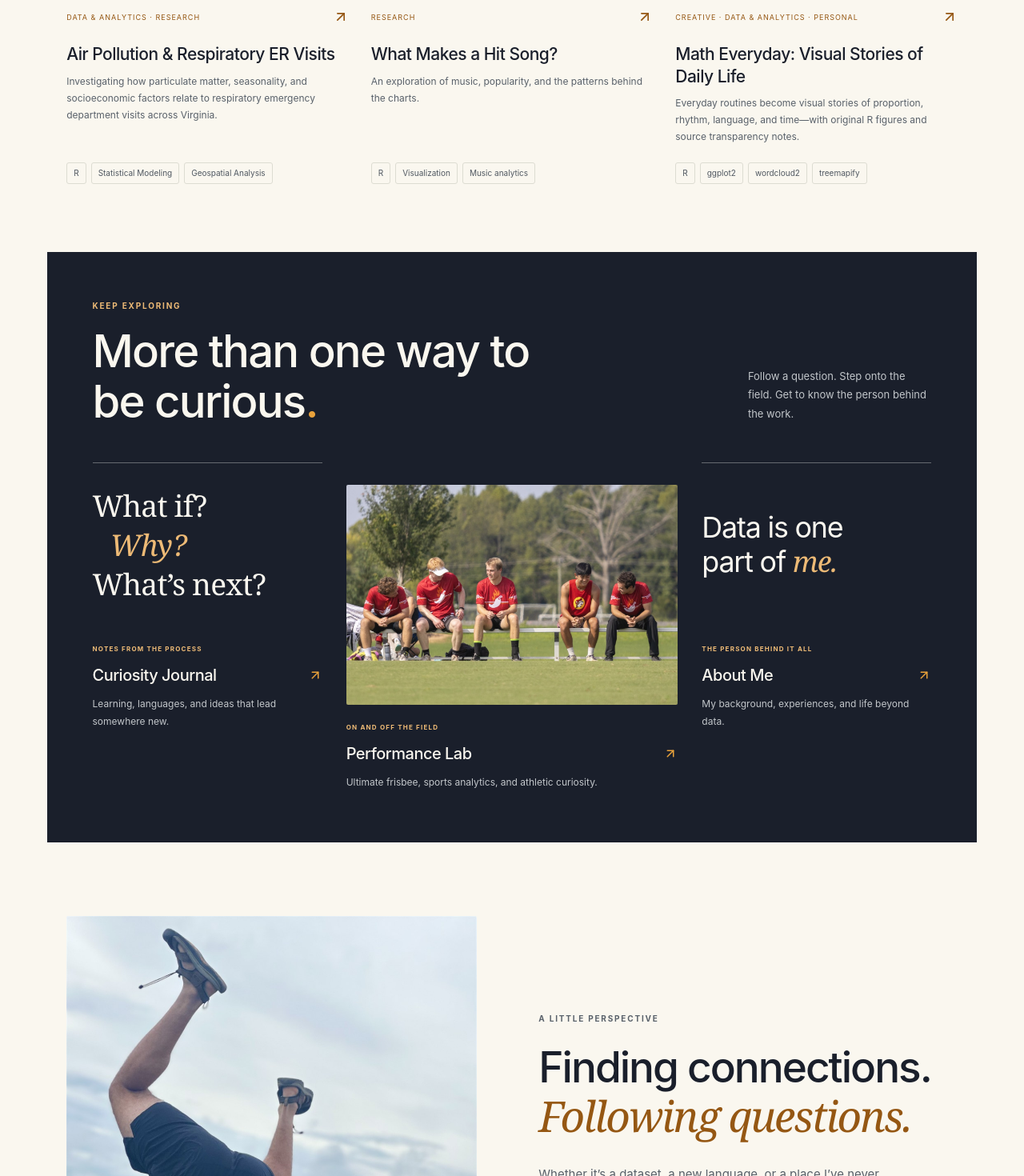
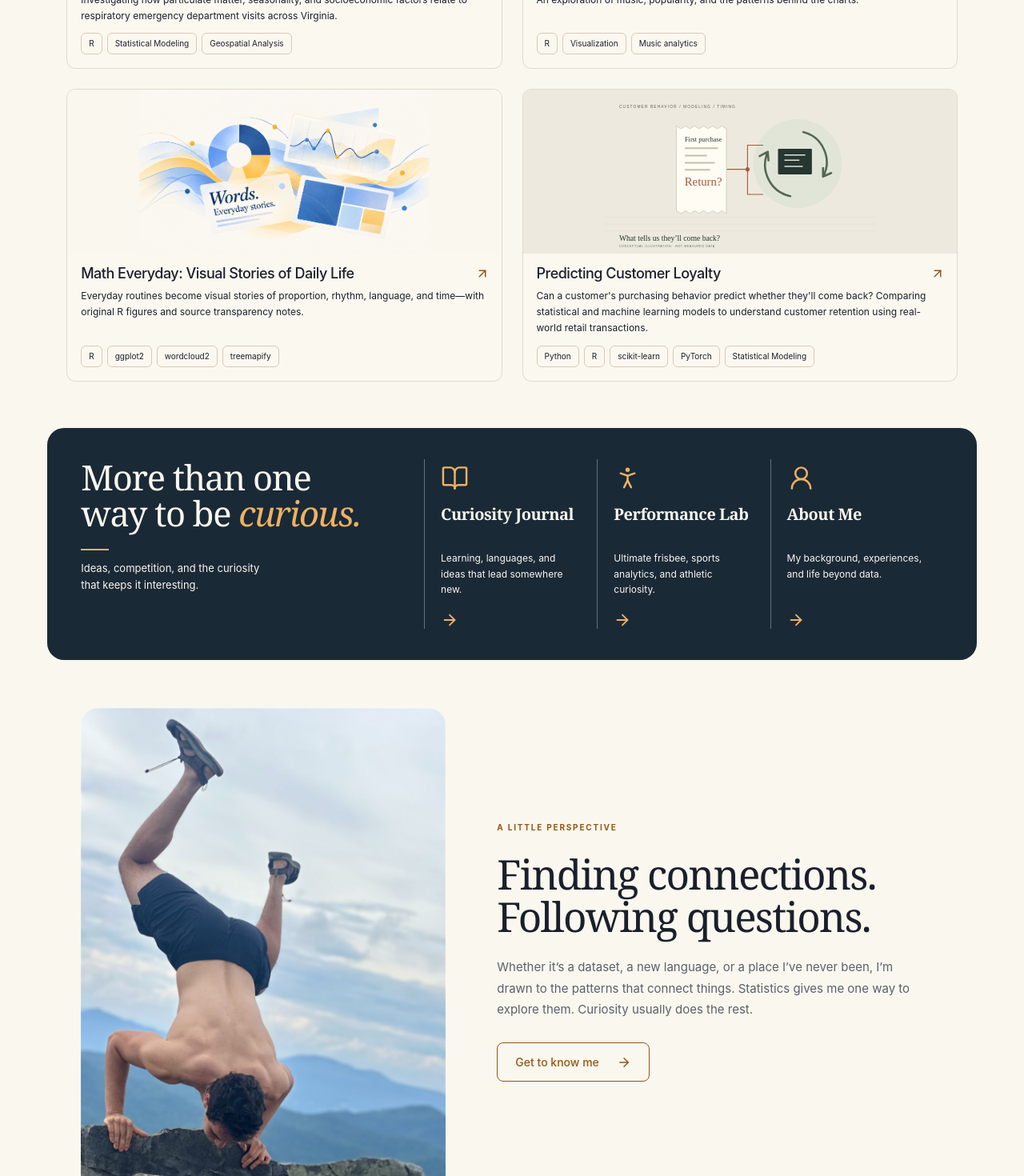
Before and after one commit to MrHim0thy/kianthomasbeer.com, a React (Vite) app: page /#/ in a window 1280 px wide. Shown: the part 1330-2800 px from the top of the page at 80% size. Built offline with nearby package versions, Linux system fonts and the light colour scheme.

Commit message:
adding curves to the homepage

```diff
--- a/src/content/projects.ts
+++ b/src/content/projects.ts
@@ -148,5 +148,5 @@ export const getProjectCategories = (project: Project) => project.categories;
 export const projects = [...projectEntries].sort((a, b) => a.displayOrder - b.displayOrder);
 // New projects are listed by default. Set published: false to keep one out of all listing filters.
 export const publishedProjects = projects.filter(project => project.published !== false);
-// Selected Work is always the first three entries from the exact same published list.
-export const featuredProjects = publishedProjects.slice(0, 3);
+// Selected Work grows with the published collection, showing at most six entries.
+export const featuredProjects = publishedProjects.slice(0, 6);
--- a/src/pages/Home.css
+++ b/src/pages/Home.css
@@ -1,51 +1,3 @@
-/* Homepage composition. Shared project metadata, cards, and terminal behavior remain unchanged. */
-.home-editorial { --home-dark-muted: #c2c6ca; }
-.home-editorial .section { padding-block: 78px 85px; }
-.home-editorial .section-heading { margin-bottom: 36px; }
-.home-editorial .section-heading h2 { font-size: clamp(32px,3.6vw,48px); line-height: 1.12; }
-/* A consistent image canvas preserves the full composition of each shared thumbnail. */
-.home-editorial .project-grid { gap: 28px; align-items: stretch; }
-.home-editorial .project-card { display: flex; flex-direction: column; min-width: 0; }
-.home-editorial .project-art { height: auto; aspect-ratio: 3 / 2; border-color: var(--line); border-radius: 3px; flex-shrink: 0; }
-.home-editorial .project-card .card-meta { margin-top: 23px; }
-.home-editorial .project-card h3 { font-size: 21px; line-height: 1.3; margin-top: 13px; }
-.home-editorial .project-card > p { line-height: 1.75; margin-bottom: 22px; }
-.home-editorial .project-card .tags { margin-top: auto; padding-top: 0; }
-.home-editorial .project-card:hover .project-art { transform: none; }
-
-/* A single dark editorial feature, rather than another row of portfolio cards. */
-.home-editorial .home-explore { background: var(--navy); color: var(--cream); padding: 60px clamp(24px,4.4vw,62px) 64px; margin-inline: -24px; }
-.home-explore .eyebrow { color: #edba76; }
-.home-explore .section-heading { gap: 40px; align-items: end; }
-.home-explore .section-heading h2 { font-size: clamp(37px,4.4vw,59px); max-width: 17ch; letter-spacing: -1.8px; }
-.home-explore .lime { color: var(--amber); }
-.home-explore .section-heading > p { max-width: 28ch; color: var(--home-dark-muted); font-size: 13px; padding-bottom: 4px; }
-.home-destinations { display: grid; grid-template-columns: .9fr 1.3fr .9fr; gap: 30px; align-items: start; margin-top: 45px; }
-.home-destination { display: block; min-width: 0; }
-.home-destination-copy { padding-top: 22px; }
-.home-destination-copy .eyebrow { font-size: 8px; letter-spacing: 1.2px; }
-.home-destination h3 { display: flex; align-items: center; justify-content: space-between; gap: 8px; margin: 12px 0 10px; font-size: 20px; color: var(--cream); }
-.home-destination h3 svg { width: 18px; flex-shrink: 0; color: var(--amber); }
-.home-destination p { font-size: 12px; color: var(--home-dark-muted); line-height: 1.8; }
-.home-journal-art { min-height: 205px; display: flex; flex-direction: column; justify-content: center; border-top: 1px solid #666a70; padding: 20px 0; gap: 8px; }
-.home-journal-art span { font-family: Georgia,serif; font-size: clamp(27px,2.9vw,41px); line-height: 1.1; letter-spacing: -.8px; }
-.home-journal-art span:nth-child(2) { color: #edba76; font-style: italic; padding-left: 22px; }
-.home-performance { margin-top: 28px; }
-.home-performance > img { display: block; width: 100%; height: auto; border-radius: 2px; }
-.home-about-art { min-height: 205px; display: flex; flex-direction: column; justify-content: center; border-top: 1px solid #666a70; padding: 20px 0; }
-.home-about-art > span { font-size: clamp(25px,2.8vw,39px); line-height: 1.17; letter-spacing: -1.2px; }
-.home-about-art em { font-family: Georgia,serif; color: #edba76; font-weight: 400; }
-.home-destination:focus-visible { outline-color: #edba76; outline-offset: 9px; }
-
-/* A large, uncropped photograph supplies the unexpected personality. */
-.home-personal { display: grid; grid-template-columns: minmax(0,1fr) minmax(0,1.02fr); align-items: center; gap: clamp(30px,6vw,85px); padding: 92px 0 82px; scroll-margin-top: 30px; }
-.home-personal-photo { margin: 0; }
-.home-personal-photo img { display: block; width: 100%; height: auto; border-radius: 2px; }
-.home-personal-photo figcaption { color: var(--muted); font-size: 11px; line-height: 1.7; margin-top: 14px; }
-.home-personal-copy h2 { margin: 24px 0 28px; font-size: clamp(36px,4.15vw,57px); line-height: 1.12; letter-spacing: -2px; }
-.home-personal-copy h2 em { color: var(--accent); font: italic 400 1em/1.12 Georgia,serif; }
-.home-personal-copy > p { max-width: 47ch; margin-bottom: 20px; font-size: 15px; }
-.home-personal-copy .text-link { margin-top: 10px; line-height: 1.8; }
 .home-capabilities { border-top: 1px solid var(--line); padding: 55px 0 85px; }
 .home-capability-grid { display: grid; grid-template-columns: repeat(3,minmax(0,1fr)); gap: 38px; }
 .home-capability { padding-right: 10px; }
@@ -72,71 +24,117 @@ footer.home-footer p, footer.home-footer > span { color: #c2c6ca; }
 footer.home-footer > a:last-child { border-color: #747983; min-width: 36px; width: 36px; height: 36px; }
 footer.home-footer a:focus-visible { outline-color: #edba76; }
 
-/* Subtle scale stays inside a fixed canvas and only runs for pointer users. */
+/* Reference-led homepage treatment; shared cards and project metadata stay reusable. */
+.home-editorial { --home-dark-muted: #d1d4d8; }
+.home-editorial .section { padding-block: 68px 58px; }
+.home-editorial .section-heading { gap: 30px; margin-bottom: 38px; }
+.home-editorial .section-heading h2 { font: 400 clamp(32px,3.7vw,51px)/1.04 Georgia,serif; letter-spacing: -1.8px; margin-top: 17px; }
+.home-editorial .section-heading .eyebrow, .home-personal .eyebrow { color: var(--accent); }
+.home-editorial .section-heading > .text-link { white-space: nowrap; flex-shrink: 0; }
+/* Four = 2×2; five = two wide + three compact; six = 3×2. */
+.home-editorial .project-grid { grid-template-columns: repeat(3,minmax(0,1fr)); gap: 25px; }
+.home-editorial .project-grid[data-count="4"], .home-editorial .project-grid[data-count="2"] { grid-template-columns: repeat(2,minmax(0,1fr)); }
+.home-editorial .project-grid[data-count="1"] { grid-template-columns: minmax(0,1fr); max-width: 700px; }
+.home-editorial .project-grid[data-count="5"] { grid-template-columns: repeat(6,minmax(0,1fr)); }
+.home-editorial .project-grid[data-count="5"] > .project-card { grid-column: span 2; }
+.home-editorial .project-grid[data-count="5"] > .project-card:nth-child(-n+2) { grid-column: span 3; }
+.home-editorial .project-card { display: grid; grid-template-columns: minmax(0,1fr); grid-template-rows: auto auto 1fr auto; min-width: 0; border: 1px solid #e1d9cc; border-radius: 11px; overflow: hidden; background: #fffdf620; }
+.home-editorial .project-card .project-art { grid-row: 1; height: auto; aspect-ratio: 2.65; border: 0; border-radius: 0; width: 100%; overflow: hidden; }
+.home-editorial .project-card .card-meta { grid-row: 2; grid-column: 1; justify-content: end; align-self: start; margin: 16px 15px 0; pointer-events: none; }
+.home-editorial .project-card .card-meta > span { display: none; }
+.home-editorial .project-card .card-meta svg { width: 18px; height: 18px; }
+.home-editorial .project-card h3 { grid-row: 2; grid-column: 1; font-size: 18px; line-height: 1.3; margin: 13px 40px 7px 17px; letter-spacing: -.5px; }
+.home-editorial .project-card > p { grid-row: 3; margin: 0 17px 12px; font-size: 12px; line-height: 1.65; color: var(--navy); }
+.home-editorial .project-card .tags { grid-row: 4; margin: 0 17px 17px; gap: 6px; }
+.home-editorial .project-card .tags span { border-radius: 6px; border-color: #d8cbb6; color: var(--navy); padding: 5px 9px; }
+.home-editorial .project-card:hover .project-art { transform: none; }
+.home-editorial .project-card:hover { border-color: #b99864; }
+/* Compact feature: one introduction and three destinations, no competing imagery. */
+.home-editorial .home-explore { display: grid; grid-template-columns: minmax(0,1.4fr) minmax(0,2.3fr); gap: 34px; background: #1a2936; color: var(--cream); border-radius: 21px; padding: 39px 42px; margin: 0 -24px; }
+.home-explore-intro { padding-right: 12px; }
+.home-explore-intro h2 { font: 400 clamp(32px,3.4vw,46px)/1.04 Georgia,serif; letter-spacing: -1.3px; }
+.home-explore-intro h2 em { color: #edb263; font-weight: 400; }
+.home-explore-intro p { max-width: 30ch; color: var(--cream); font-size: 13px; line-height: 1.6; margin-top: 22px; }
+.home-explore-intro p::before { content: ''; display: block; width: 35px; height: 2px; background: #edb263; margin-bottom: 12px; }
+.home-destinations { display: grid; grid-template-columns: repeat(3,minmax(0,1fr)); align-items: stretch; }
+.home-destination { display: flex; flex-direction: column; min-width: 0; border-left: 1px solid #64717b; padding: 6px 20px 0; }
+.home-destination-icon { width: 35px; height: 35px; color: #edb263; stroke-width: 1.7; margin-bottom: 17px; }
+.home-destination h3 { font: 600 20px/1.1 Georgia,serif; color: var(--cream); margin-bottom: 12px; letter-spacing: -.5px; }
+.home-destination h3 { min-height: 2.2em; }
+.home-destination p { color: var(--cream); font-size: 12px; line-height: 1.65; margin-bottom: 17px; }
+.home-destination-arrow { color: #edb263; margin-top: auto; width: 22px; height: 22px; }
+.home-destination:focus-visible { outline-color: #edb263; }
+.home-destination:hover h3 { color: #edb263; }
+.home-personal { display: grid; grid-template-columns: minmax(0,.9fr) minmax(0,1.1fr); align-items: center; gap: clamp(35px,5vw,76px); padding: 60px 18px 72px; scroll-margin-top: 30px; }
+.home-personal-photo { margin: 0; }
+.home-personal-photo img { display: block; width: 100%; height: auto; border-radius: 22px; }
+.home-personal-copy h2 { font: 400 clamp(34px,4vw,55px)/1.04 Georgia,serif; letter-spacing: -1.7px; margin: 24px 0; }
+.home-personal-copy p { font-size: 15px; line-height: 1.75; max-width: 55ch; }
+.home-about-button { display: inline-flex; align-items: center; gap: 22px; border: 1px solid var(--accent); color: var(--accent); padding: 13px 22px; min-height: 48px; border-radius: 8px; font-size: 14px; font-weight: 500; margin-top: 28px; }
+.home-about-button:hover { background: #f1e6d3; }
 @media (prefers-reduced-motion: no-preference) and (hover: hover) {
-  .home-editorial .project-art > img { transition: transform 280ms ease; }
-  .home-editorial .project-card:hover .project-art > img { transform: scale(1.018); }
-  .home-destination h3, .home-destination h3 svg { transition: color 180ms ease, transform 180ms ease; }
-  .home-destination:hover h3 { color: #edba76; }
-  .home-destination:hover h3 svg { transform: translate(2px,-2px); }
+  .home-editorial .project-card { transition: border-color 180ms ease; }
+  .home-editorial .project-art img { transition: transform 250ms ease; }
+  .home-editorial .project-card:hover .project-art img { transform: scale(1.015); }
+  .home-destination-arrow, .home-about-button svg { transition: transform 180ms ease; }
+  .home-destination:hover .home-destination-arrow, .home-about-button:hover svg { transform: translateX(4px); }
 }
-@media (prefers-reduced-motion: reduce) {
-  .home-editorial .project-art { transition: none; }
-  .home-contact-actions .button:hover { transform: none; }
-}
-/* Hero refinements are visual only: no changes to the terminal component or state. */
-@media (min-width: 1101px) {
+@media (prefers-reduced-motion: reduce) { .home-editorial .project-art { transition: none; } .home-contact-actions .button:hover { transform: none; } }
+/* Preserve the existing hero's visual refinements and all terminal behavior. */
+@media (min-width:1101px) {
   .home-editorial .terminal-hero { padding-top: 96px; min-height: 710px; grid-template-columns: minmax(0,1.2fr) minmax(0,1fr); gap: 30px; }
   .home-editorial .terminal-introduction h1 { margin-top: 22px; margin-bottom: 17px; }
 }
-@media (max-width:1000px) {
-  .home-editorial .home-explore, .home-contact, footer.home-footer { margin-inline: 0; }
-  .home-destinations { grid-template-columns: 1fr 1.25fr; gap: 26px; }
-  .home-about-destination { grid-column: 1 / -1; display: grid; grid-template-columns: 1fr 1.25fr; gap: 26px; align-items: center; border-top: 1px solid #666a70; padding-top: 24px; }
-  .home-about-art { min-height: 0; border: 0; padding: 0; }
-  .home-about-destination .home-destination-copy { padding-top: 0; }
+@media (max-width:1100px) {
+  .home-editorial .home-explore { margin-inline: 0; grid-template-columns: 1fr; gap: 30px; padding: 34px; }
+  .home-explore-intro h2 br { display: none; }
+  .home-explore-intro h2 { max-width: 24ch; }
+  .home-explore-intro p { max-width: none; }
+  .home-destination:first-child { border-left: 0; padding-left: 0; }
+  .home-destination h3 { font-size: 24px; }
+  .home-personal { padding-inline: 0; gap: 35px; }
+  .home-contact, footer.home-footer { margin-inline: 0; }
+}
+@media (max-width:900px) and (min-width:601px) {
+  .home-editorial .project-grid, .home-editorial .project-grid[data-count] { grid-template-columns: repeat(2,minmax(0,1fr)); }
+  .home-editorial .project-grid[data-count="5"] > .project-card { grid-column: auto; }
+  .home-editorial .project-grid[data-count="5"] > .project-card:last-child { grid-column: 1 / -1; max-width: calc(50% - 12.5px); width: 100%; justify-self: center; }
+  .home-personal-copy h2 { font-size: 35px; }
+  .home-personal-copy p { font-size: 13px; }
   .home-contact { grid-template-columns: 1fr; gap: 28px; }
   .home-contact-actions { justify-self: start; }
-  .home-personal { gap: 30px; padding-block: 65px; }
-  .home-personal-copy h2 { font-size: 36px; letter-spacing: -1.4px; }
-  .home-personal-copy > p { font-size: 14px; }
-  .home-capability + .home-capability { padding-left: 20px; }
   footer.home-footer { flex-wrap: wrap; }
 }
-@media (max-width:650px) {
-  .home-editorial .section { padding-block: 45px 50px; }
-  .home-editorial .section-heading { align-items: start; gap: 20px; }
-  .home-editorial .section-heading h2 { font-size: 34px; }
-  .home-editorial .project-grid { gap: 38px; }
-  .home-editorial .project-card .tags { margin-top: 0; }
-  .home-editorial .project-card > p { margin-bottom: 17px; }
-  .home-editorial .home-explore { padding: 35px 23px 38px; }
-  .home-explore .section-heading { flex-direction: column; gap: 18px; }
-  .home-editorial .home-explore .section-heading h2 { font-size: 37px; }
-  .home-explore .section-heading > p { max-width: 32ch; }
-  .home-destinations { grid-template-columns: 1fr; gap: 34px; margin-top: 30px; }
-  .home-journal-art { min-height: 150px; gap: 4px; }
-  .home-journal-art span { font-size: 34px; }
-  .home-performance { margin-top: 0; }
-  .home-destination h3 { font-size: 23px; }
-  .home-destination p { max-width: 34ch; }
-  .home-destination-copy { padding-top: 17px; }
-  .home-about-destination { grid-column: auto; grid-template-columns: 1fr; gap: 18px; }
-  .home-about-art > span { font-size: 34px; }
-  .home-personal { grid-template-columns: 1fr; padding-block: 48px; gap: 28px; }
-  .home-personal-photo { width: 100%; max-width: 420px; }
-  .home-personal-copy h2 { font-size: clamp(35px,8.7vw,46px); margin-block: 18px 22px; }
+@media (max-width:600px) {
+  .home-editorial .section { padding-block: 42px; }
+  .home-editorial .section-heading { flex-direction: column; align-items: start; gap: 20px; margin-bottom: 25px; }
+  .home-editorial .section-heading h2 { font-size: clamp(30px,8vw,39px); letter-spacing: -1px; }
+  .home-editorial .section-heading h2 br { display: none; }
+  .home-editorial .project-grid, .home-editorial .project-grid[data-count] { grid-template-columns: minmax(0,1fr); gap: 22px; }
+  .home-editorial .project-grid[data-count="5"] > .project-card { grid-column: auto; }
+  .home-editorial .project-card h3 { font-size: 18px; }
+  .home-editorial .project-card .project-art { aspect-ratio: 2.3; }
+  .home-editorial .home-explore { padding: 30px 23px; border-radius: 18px; gap: 26px; }
+  .home-explore-intro h2 { font-size: 35px; }
+  .home-explore-intro p { margin-top: 20px; }
+  .home-destinations { grid-template-columns: minmax(0,1fr); gap: 24px; }
+  .home-destination, .home-destination:first-child { border-left: 0; border-top: 1px solid #64717b; padding: 23px 0 0; }
+  .home-destination-icon { margin-bottom: 13px; }
+  .home-destination h3 { font-size: 26px; min-height: 0; }
+  .home-destination p { max-width: 34ch; font-size: 13px; }
+  .home-personal { grid-template-columns: minmax(0,1fr); padding-block: 44px; gap: 30px; }
+  .home-personal-photo img { border-radius: 18px; }
+  .home-personal-copy h2 { font-size: clamp(34px,8.5vw,43px); margin-block: 18px 22px; }
+  .home-personal-copy p { font-size: 14px; }
   .home-capabilities { padding-block: 35px 48px; }
   .home-capability-grid { grid-template-columns: 1fr; gap: 26px; }
   .home-capability + .home-capability { border-left: 0; border-top: 1px solid var(--line); padding-left: 0; padding-top: 24px; }
-  .home-capability h3 { font-size: 30px; }
-  .home-capability p { max-width: 40ch; }
-  .home-capability-tools { margin-top: 13px; }
-  .home-contact { padding: 35px 23px; gap: 26px; }
+  .home-contact { grid-template-columns: 1fr; padding: 35px 23px; gap: 26px; }
   .home-contact h2 { font-size: clamp(33px,8.7vw,44px); letter-spacing: -1.3px; }
+  .home-contact-actions { justify-self: start; }
   .home-contact-actions .profile-links { gap: 15px; }
   .home-contact-actions .profile-links a { font-size: 11px; }
-  footer.home-footer { padding: 24px 23px; gap: 16px; }
+  footer.home-footer { padding: 24px 23px; gap: 16px; flex-wrap: wrap; }
   footer.home-footer::before { left: 23px; right: 23px; }
   footer.home-footer p { width: 100%; }
   footer.home-footer > span { margin-left: 0; }
--- a/src/pages/Home.tsx
+++ b/src/pages/Home.tsx
@@ -1,5 +1,5 @@
 import { Link } from "react-router-dom";
-import { ArrowUpRight, Mail } from "lucide-react";
+import { ArrowUpRight, ArrowRight, BookOpen, PersonStanding, UserRound, Mail } from "lucide-react";
 import { profile } from "../content";
 import { featuredProjects } from "../content/projects";
 import { ProfileLinks, ProjectCard } from "../components/Shared";
@@ -14,50 +14,37 @@ export default function Home() {
         <div className="section-heading">
           <div>
             <div className="eyebrow">SELECTED WORK</div>
-            <h2 id="selected-work-title">A few things I’ve<br />put my mind to<span className="lime">.</span></h2>
+            <h2 id="selected-work-title">Projects at the intersection <br />of data, people, and the real world.</h2>
           </div>
-          <Link className="text-link" to="/projects">All projects <ArrowUpRight size={18} /></Link>
+          <Link className="text-link" to="/projects">View all projects <ArrowUpRight size={18} /></Link>
         </div>
-        <div className="project-grid">
+        <div className="project-grid" data-count={featuredProjects.length}>
           {featuredProjects.map(project => <ProjectCard key={project.slug} project={project} />)}
         </div>
       </section>
 
       <section className="home-explore" aria-labelledby="explore-title">
-        <div className="section-heading">
-          <div>
-            <div className="eyebrow">KEEP EXPLORING</div>
-            <h2 id="explore-title">More than one way to be curious<span className="lime">.</span></h2>
-          </div>
-          <p>Follow a question. Step onto the field. Get to know the person behind the work.</p>
+        <div className="home-explore-intro">
+          <h2 id="explore-title">More than one <br />way to be <em>curious.</em></h2>
+          <p>Ideas, competition, and the curiosity that keeps it interesting.</p>
         </div>
         <div className="home-destinations">
-          <Link className="home-destination home-journal" to="/curiosity-journal">
-            <div className="home-journal-art" aria-hidden="true"><span>What if?</span><span>Why?</span><span>What’s next?</span></div>
-            <div className="home-destination-copy"><span className="eyebrow">NOTES FROM THE PROCESS</span><h3>Curiosity Journal <ArrowUpRight size={22} /></h3><p>Learning, languages, and ideas that lead somewhere new.</p></div>
-          </Link>
-          <Link className="home-destination home-performance" to="/performance-lab">
-            <img src="/images/home/ultimate-team.jpg" width="1400" height="929" alt="Five ultimate frisbee teammates sharing a moment on the sideline bench" loading="lazy" decoding="async" />
-            <div className="home-destination-copy"><span className="eyebrow">ON AND OFF THE FIELD</span><h3>Performance Lab <ArrowUpRight size={22} /></h3><p>Ultimate frisbee, sports analytics, and athletic curiosity.</p></div>
-          </Link>
-          <Link className="home-destination home-about-destination" to="/about">
-            <div className="home-about-art" aria-hidden="true"><span>Data is one<br />part of <em>me.</em></span></div>
-            <div className="home-destination-copy"><span className="eyebrow">THE PERSON BEHIND IT ALL</span><h3>About Me <ArrowUpRight size={22} /></h3><p>My background, experiences, and life beyond data.</p></div>
-          </Link>
+          <Link className="home-destination" to="/curiosity-journal"><BookOpen className="home-destination-icon" aria-hidden="true" /><h3>Curiosity Journal</h3><p>Learning, languages, and ideas that lead somewhere new.</p><ArrowRight className="home-destination-arrow" aria-hidden="true" /></Link>
+          <Link className="home-destination" to="/performance-lab"><PersonStanding className="home-destination-icon" aria-hidden="true" /><h3>Performance Lab</h3><p>Ultimate frisbee, sports analytics, and athletic curiosity.</p><ArrowRight className="home-destination-arrow" aria-hidden="true" /></Link>
+          <Link className="home-destination" to="/about"><UserRound className="home-destination-icon" aria-hidden="true" /><h3>About Me</h3><p>My background, experiences, and life beyond data.</p><ArrowRight className="home-destination-arrow" aria-hidden="true" /></Link>
         </div>
       </section>
 
       <section id="background" className="home-personal" aria-labelledby="personal-title">
         <figure className="home-personal-photo">
           <img src="/images/home/handstand-on-rock.jpg" width="1000" height="1335" alt="Kian doing a handstand on a rock with mountains stretching into the distance" loading="lazy" decoding="async" />
-          <figcaption>A different perspective, every now and then.</figcaption>
+
         </figure>
         <div className="home-personal-copy">
           <div className="eyebrow">A LITTLE PERSPECTIVE</div>
-          <h2 id="personal-title">Finding connections.<br /><em>Following questions.</em></h2>
+          <h2 id="personal-title">Finding connections.<br />Following questions.</h2>
           <p>Whether it’s a dataset, a new language, or a place I’ve never been, I’m drawn to the patterns that connect things. Statistics gives me one way to explore them. Curiosity usually does the rest.</p>
-          <p>My background is in Applied Statistics at the University of Virginia, with a minor in Business. Beyond the data, you’ll find me playing ultimate, discovering music, or trying something new.</p>
-          <Link className="text-link" to="/about">Meet the person behind the projects <ArrowUpRight size={18} /></Link>
+          <Link className="home-about-button" to="/about">Get to know me <ArrowRight size={18} aria-hidden="true" /></Link>
         </div>
       </section>
 
```
